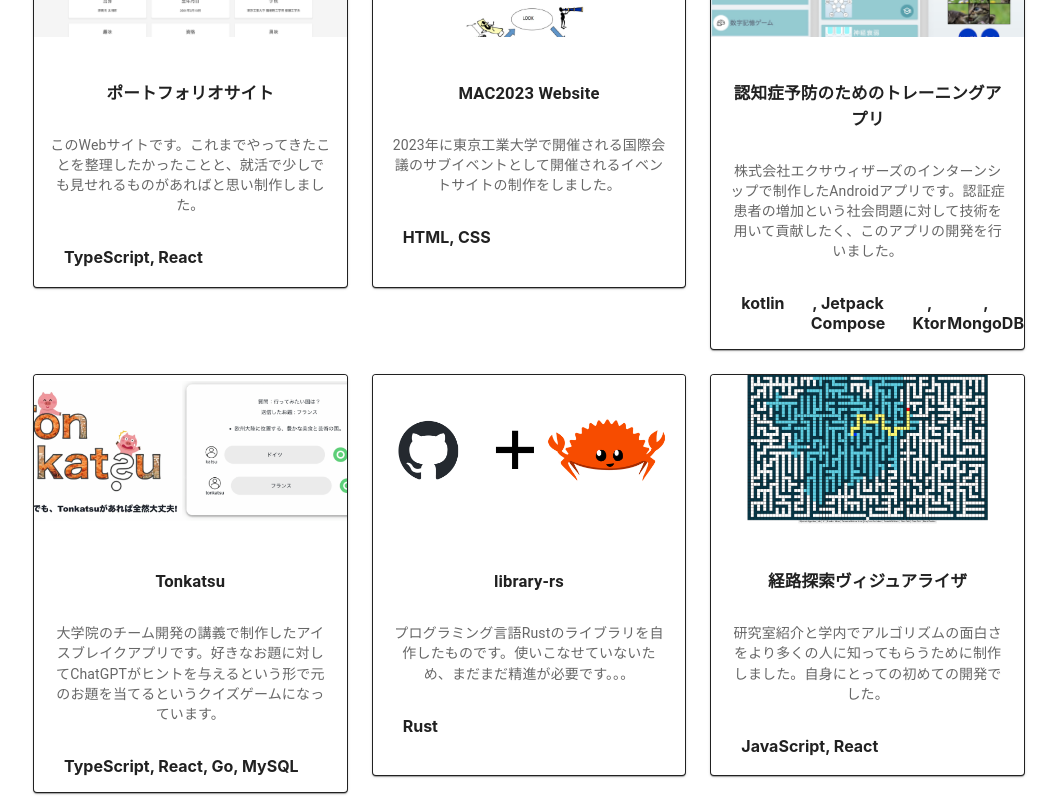
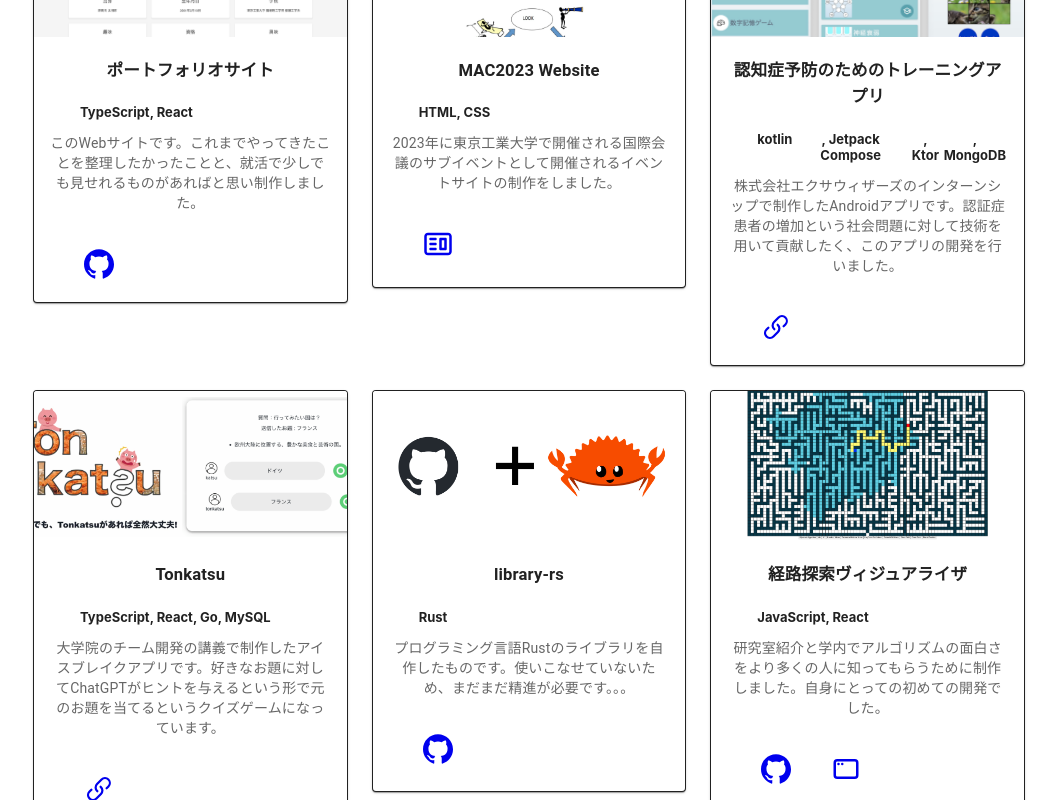
Before and after one commit to Nanashima21/Nanashima21.github.io, a React (Create React App) app: page / in a window 1280 px wide. Shown: the part 4280-5080 px from the top of the page, without its empty margins (111-1168 px from the left). Built offline with nearby package versions, Linux system fonts and the light colour scheme.

Commit message:
update: works card

```diff
--- a/src/components/WorksGrid/WorksGrid.css
+++ b/src/components/WorksGrid/WorksGrid.css
@@ -1,9 +1,11 @@
 .box {
-    font-weight: bold;
-    padding-left: 30px;
-    display: flex;
+  font-weight: bold;
+  font-size: small;
+  text-align: center;
+  padding-left: 30px;
+  display: flex;
 }
 
-.box div{
-    width:40%;
+.box div {
+  width: 40%;
 }
--- a/src/components/WorksGrid/index.tsx
+++ b/src/components/WorksGrid/index.tsx
@@ -1,38 +1,45 @@
-import * as React from 'react';
-import Grid from '@mui/material/Grid';
-import Box from '@mui/material/Box';
-import Card from '@mui/material/Card';
-import CardContent from '@mui/material/CardContent';
-import CardMedia from '@mui/material/CardMedia';
-import Typography from '@mui/material/Typography';
-import { worksData } from '../../data/works';
-import './WorksGrid.css';
+import Grid from "@mui/material/Grid";
+import Box from "@mui/material/Box";
+import Card from "@mui/material/Card";
+import CardContent from "@mui/material/CardContent";
+import CardMedia from "@mui/material/CardMedia";
+import Typography from "@mui/material/Typography";
+import { worksData } from "../../data/works";
+import { ImGithub } from "react-icons/im";
+import { HiMiniLink } from "react-icons/hi2";
+import { CgWebsite } from "react-icons/cg";
+import { TbAppWindow } from "react-icons/tb";
+import "./WorksGrid.css";
 
 const Works = () => {
   return (
-    <Box sx={{ pl: '10%', pr: '10%'}}>
-      <Grid container spacing={{ xs: 2, md: 3 }} columns={{ xs: 4, sm: 8, md: 12 }}>
-        {worksData.map((about,index) => {
+    <Box sx={{ pl: "10%", pr: "10%" }}>
+      <Grid
+        container
+        spacing={{ xs: 2, md: 3 }}
+        columns={{ xs: 4, sm: 8, md: 12 }}
+      >
+        {worksData.map((about, index) => {
           return (
             <Grid item xs={2} sm={4} md={4} key={index}>
               <Card sx={{ minHeight: 400, border: 1 }}>
-                <CardMedia
-                    sx={{ height: 150 }}
-                    image={about.image}
-                />
+                <CardMedia sx={{ height: 150 }} image={about.image} />
                 <CardContent>
                   <Typography gutterBottom variant="h6" component="div">
-                        <h5>{about.title}</h5>
+                    <h5 style={{ margin: "5px" }}>{about.title}</h5>
                   </Typography>
+                  <div className="box">
+                    {about.stacks.map((stack, idx) => {
+                      return idx === 0 ? <p>{stack}</p> : <p>, {stack}</p>;
+                    })}
+                  </div>
                   <Typography variant="body2" color="text.secondary">
                     {about.text}
                   </Typography>
                 </CardContent>
-                <div className='box'>
-                    {about.stacks.map((stack,idx) => {
-                        return (
-                            idx === 0 ? <p>{stack}</p>  : <p>, {stack}</p>
-                        );
+                <div className="box">
+                  {about.links.map((link, _) => {
+                    return <>{linkIcon(link)}</>;
                   })}
                 </div>
               </Card>
@@ -42,6 +49,37 @@ const Works = () => {
       </Grid>
     </Box>
   );
-}
+};
 
 export default Works;
+
+const linkIcon = (link: Array<String>) => {
+  switch (link[0]) {
+    case "github":
+      return (
+        <a className="icon" href={"https://github.com/Nanashima21/" + link[1]}>
+          <ImGithub size="30px" />
+        </a>
+      );
+    case "drive":
+      return (
+        <a className="icon" href={String(link[1])}>
+          <HiMiniLink size="30px" />
+        </a>
+      );
+    case "app":
+      return (
+        <a className="icon" href={"https://nanashima21.github.io/" + link[1]}>
+          <TbAppWindow size="30px" />
+        </a>
+      );
+    case "website":
+      return (
+        <a className="icon" href={String(link[1])}>
+          <CgWebsite size="30px" />
+        </a>
+      );
+    default:
+      return <></>;
+  }
+};
--- a/src/data/works.ts
+++ b/src/data/works.ts
@@ -1,52 +1,76 @@
-import type { works } from "../types"
+import type { works } from "../types";
 
 export const worksData = [
   {
     title: "ポートフォリオサイト",
     text: "このWebサイトです。これまでやってきたことを整理したかったことと、就活で少しでも見せれるものがあればと思い制作しました。",
     stacks: ["TypeScript", "React"],
-        image: "portfolio.png"
+    links: [["github", "Nanashima21.github.io"]],
+    image: "portfolio.png",
   },
   {
     title: "MAC2023 Website",
     text: "2023年に東京工業大学で開催される国際会議のサブイベントとして開催されるイベントサイトの制作をしました。",
     stacks: ["HTML", "CSS"],
-        image: "mac.png"
+    links: [["website", "https://xdefago.github.io/mac23/"]],
+    image: "mac.png",
   },
   {
     title: "認知症予防のためのトレーニングアプリ",
     text: "株式会社エクサウィザーズのインターンシップで制作したAndroidアプリです。認証症患者の増加という社会問題に対して技術を用いて貢献したく、このアプリの開発を行いました。",
     stacks: ["kotlin", "Jetpack Compose", "Ktor", "MongoDB"],
-        image: "dimentia.png"
+    links: [
+      [
+        "drive",
+        "https://drive.google.com/file/d/1pI9RaDkg7w9QIw0nOE9Euasy5ZlB4kPA/view?usp=sharing",
+      ],
+    ],
+    image: "dimentia.png",
   },
   {
     title: "Tonkatsu",
     text: "大学院のチーム開発の講義で制作したアイスブレイクアプリです。好きなお題に対してChatGPTがヒントを与えるという形で元のお題を当てるというクイズゲームになっています。",
     stacks: ["TypeScript", "React", "Go", "MySQL"],
-        image: "tonkatsu.png"
+    links: [
+      [
+        "drive",
+        "https://drive.google.com/file/d/1naOjITf8wvWnVR05l1dl8GLNe5qE1VEM/view?usp=sharing",
+      ],
+    ],
+    image: "tonkatsu.png",
   },
   {
     title: "library-rs",
     text: "プログラミング言語Rustのライブラリを自作したものです。使いこなせていないため、まだまだ精進が必要です。。。",
     stacks: ["Rust"],
-        image: "gitrust.webp"
+    links: [["github", "library-rs"]],
+    image: "gitrust.webp",
   },
   {
     title: "経路探索ヴィジュアライザ",
     text: "研究室紹介と学内でアルゴリズムの面白さをより多くの人に知ってもらうために制作しました。自身にとっての初めての開発でした。",
     stacks: ["JavaScript", "React"],
-        image: "pathfinding.png"
+    links: [
+      ["github", "PathfindingVisualizer"],
+      ["app", "PathfindingVisualizer/"],
+    ],
+    image: "pathfinding.png",
   },
   {
     title: "ソーティングヴィジュアライザ",
     text: "こちらも経路探索ヴィジュアライザと同じ目的で制作しました。2つのソートを同時実行するという機能をつけることで比較がしやすくなりました。",
     stacks: ["JavaScript", "React"],
-        image: "sort.png"
+    links: [
+      ["github", "SortingVisualizer"],
+      ["app", "SortingVisualizer/"],
+    ],
+    image: "sort.png",
   },
   {
     title: "卒業研究",
     text: "大学では自律分散ロボットにおける特定の問題を解決するアルゴリズムの研究をしていました。",
     stacks: ["Python", "Promela"],
-        image: "bachelor_thesis.png"
+    links: [],
+    image: "bachelor_thesis.png",
   },
 ] satisfies Array<works>;
```
Also changed, not shown: src/types.ts (+12 -11 lines). Lines whose indentation alone changed are shown as unchanged.
